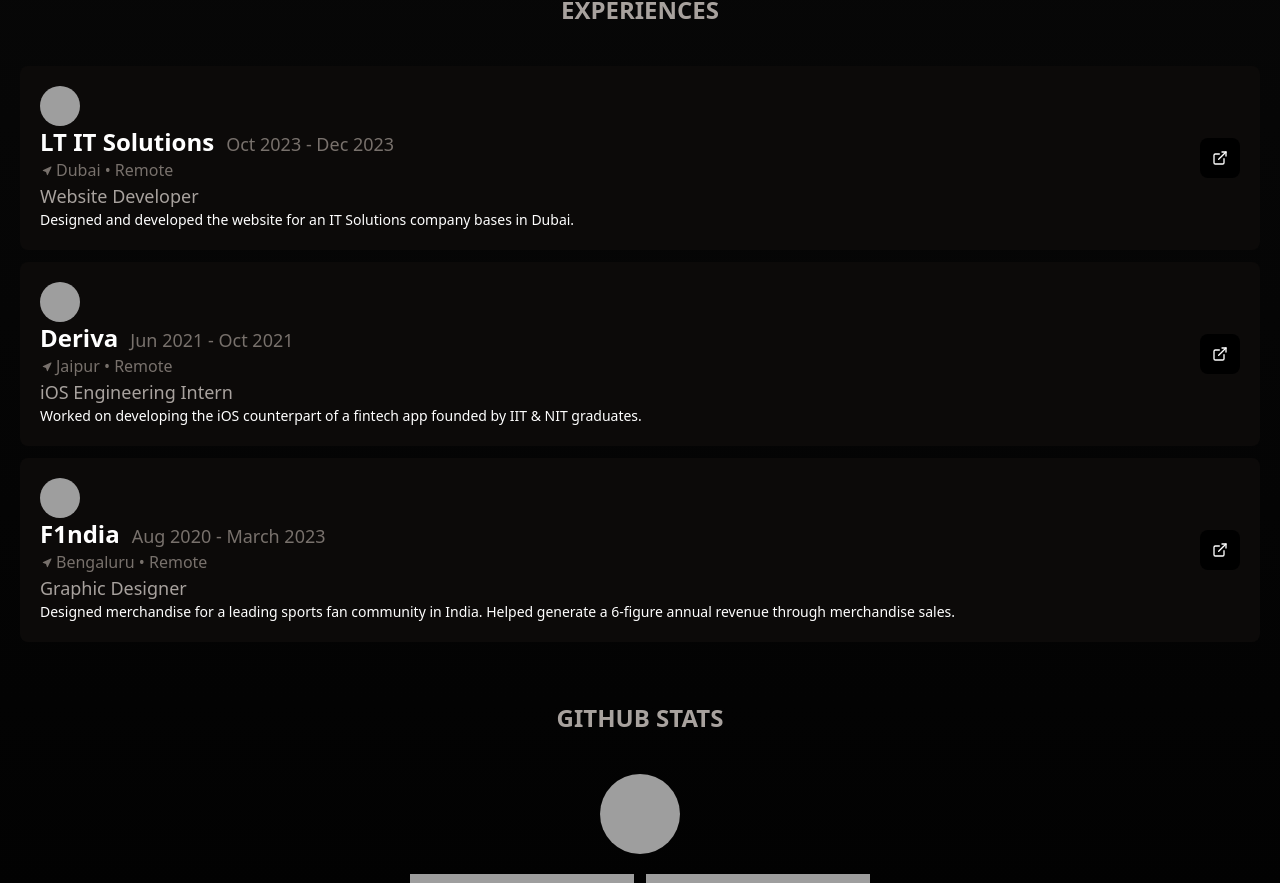
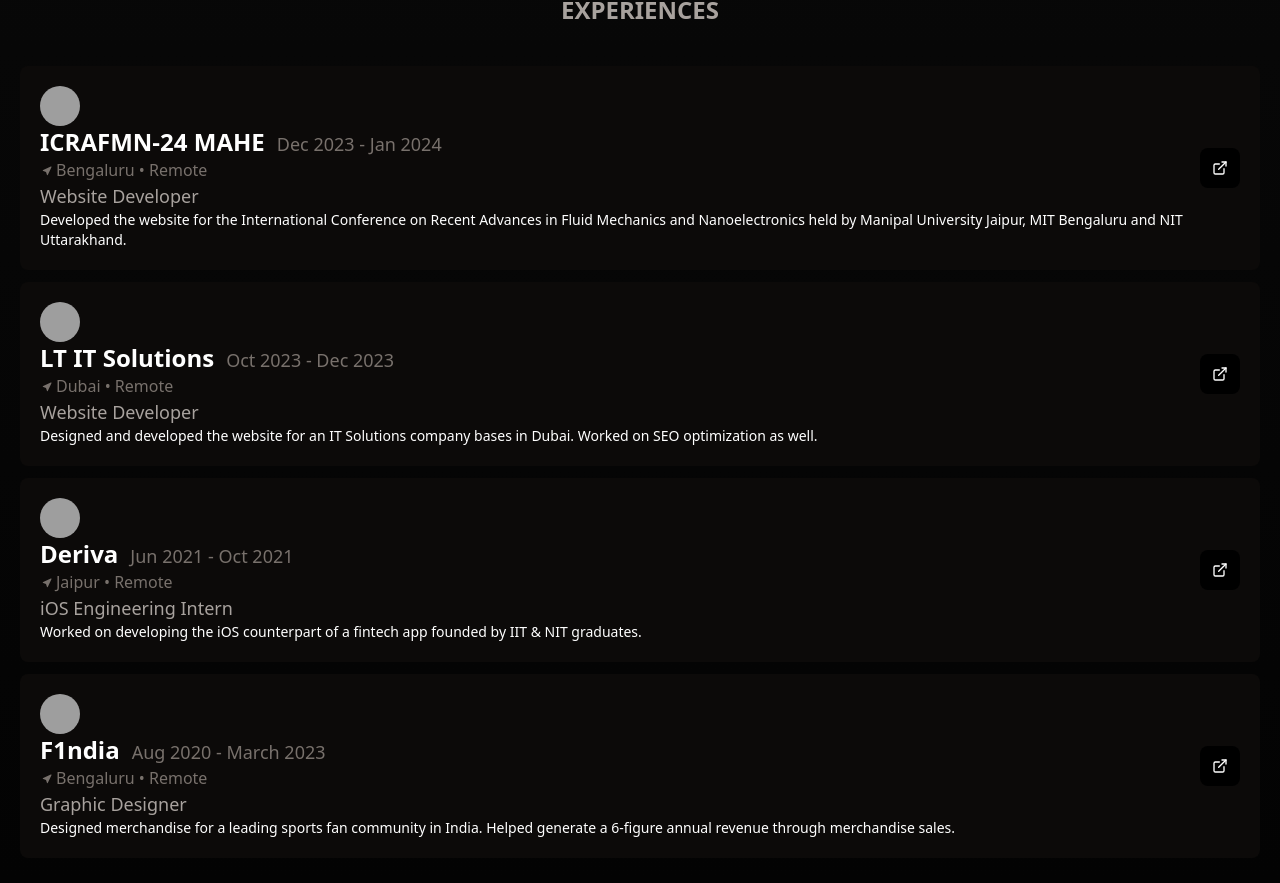
Before and after one commit to scenario7/portfolio, a React (Create React App) app: page / in a window 1280 px wide. Shown: the part 1818-2701 px from the top of the page. Built offline with nearby package versions, Linux system fonts and the light colour scheme; grey boxes are pictures that could not be loaded; a web font is replaced by a local one; what tailwindcss-dotted-background would draw is missing.

Commit message:
added new experience

```diff
--- a/src/components/Experiences.jsx
+++ b/src/components/Experiences.jsx
@@ -28,8 +28,17 @@ const Experiences = () => {
       role : "Website Developer",
       years : "Oct 2023 - Dec 2023",
       location : "Dubai • Remote",
-      description : "Designed and developed the website for an IT Solutions company bases in Dubai.",
+      description : "Designed and developed the website for an IT Solutions company bases in Dubai. Worked on SEO optimization as well.",
       projectURL : "https://ltitsolutions.com"
+    },
+    {
+      imageURL : "https://panoskin.s3.us-east-2.amazonaws.com/SVE/59c8b621cc94dd7a54b876ae/themes/5f1aef0682139e27dd2272c3/logo/d1f968b3-eb4a-42f1-aa45-a70e53f957d4.png",
+      company : "ICRAFMN-24 MAHE",
+      role : "Website Developer",
+      years : "Dec 2023 - Jan 2024",
+      location : "Bengaluru • Remote",
+      description : "Developed the website for the International Conference on Recent Advances in Fluid Mechanics and Nanoelectronics held by Manipal University Jaipur, MIT Bengaluru and NIT Uttarakhand.",
+      projectURL : ""
     }
   ]
 
```
